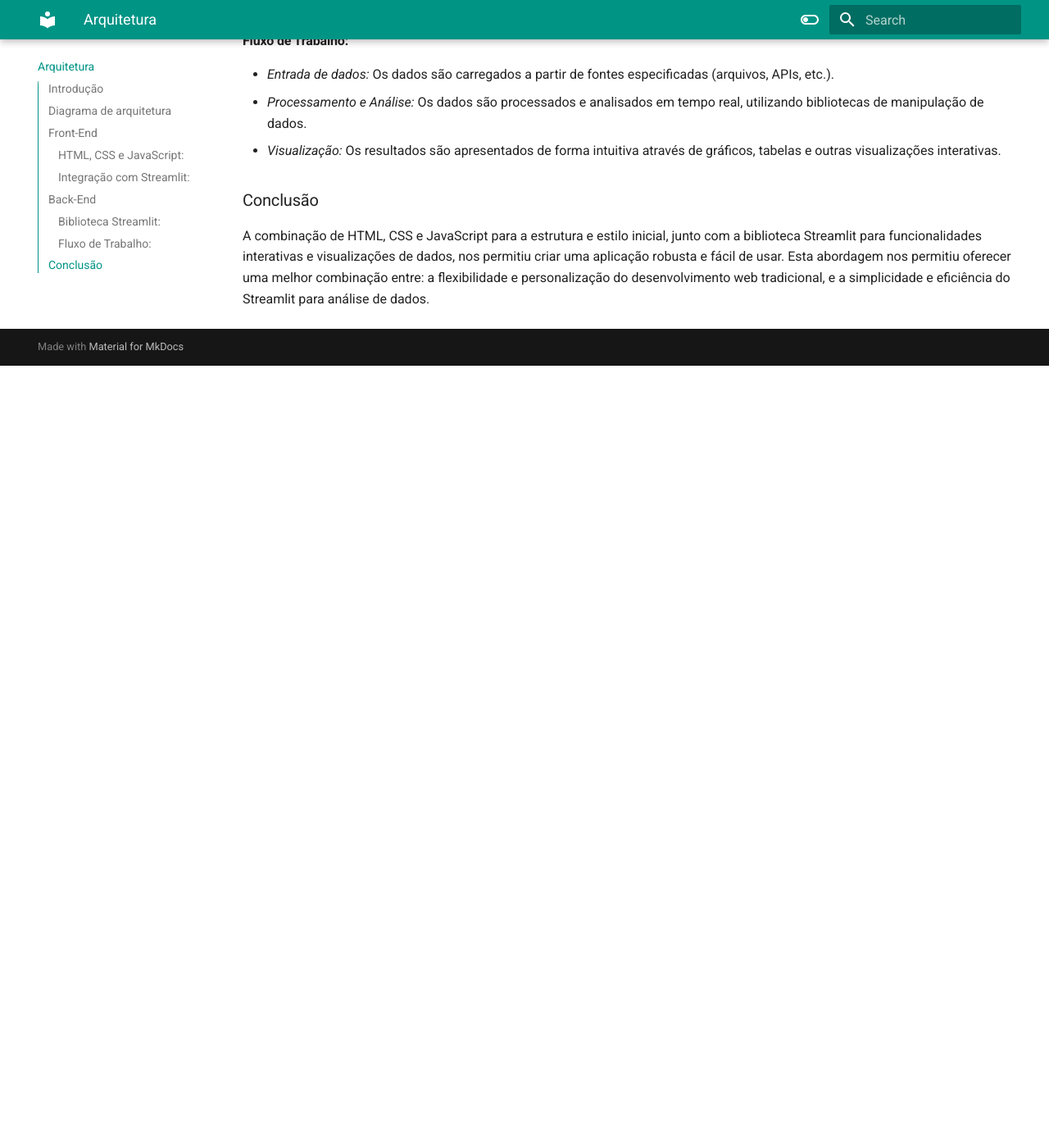
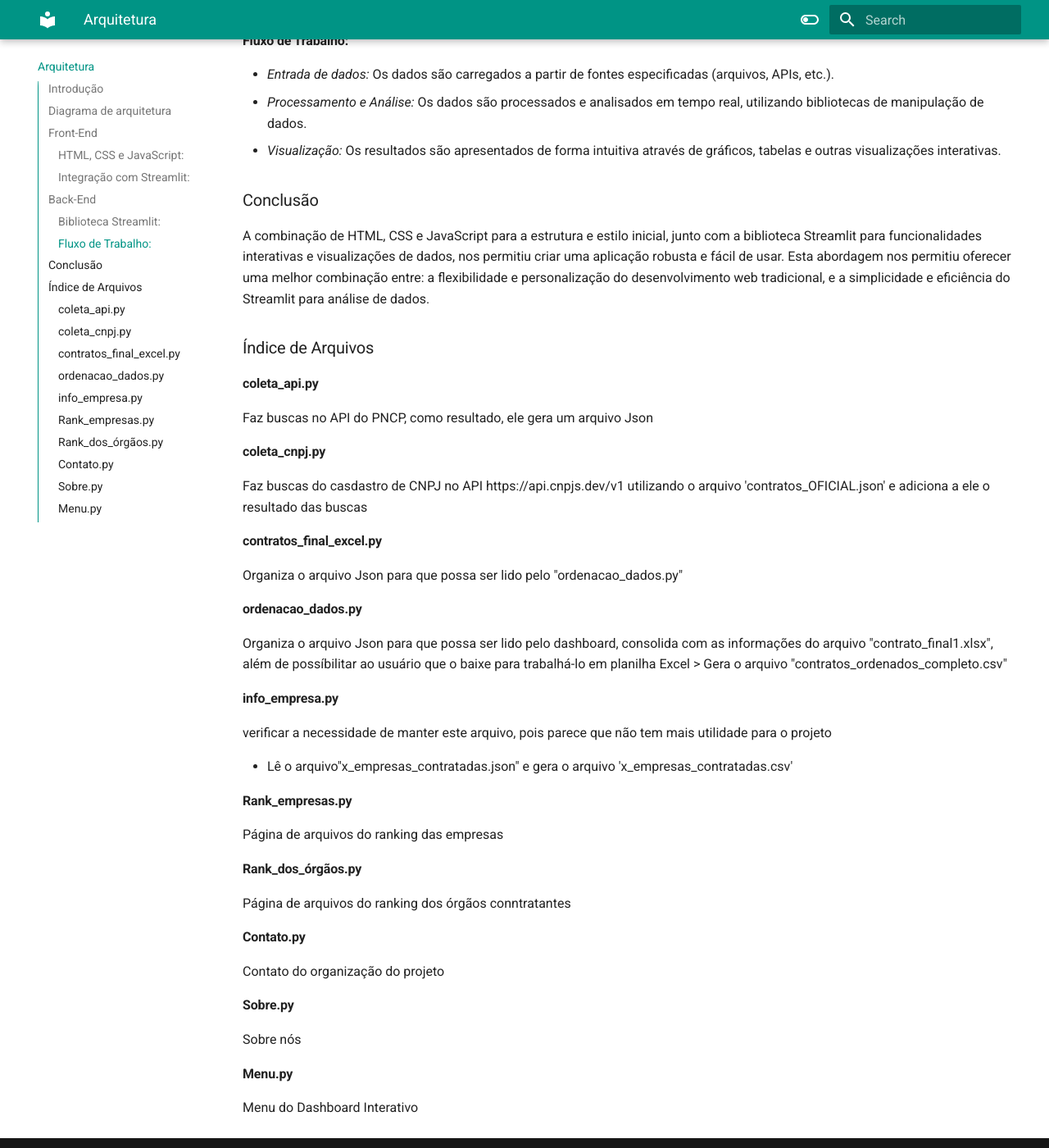
Before and after one commit to unb-mds/2024-1-Squad-10, an MkDocs documentation site: the page built from docs/Arquitetura.md, in a window 1280 px wide and 1400 px high, scrolled down 2428 px. Shown: the whole window at 82% size. Built offline with MkDocs 1.6.1 and Material for MkDocs 9.7.7, drawn with Linux system fonts in a browser that asks for light colours; before the commit the page ends 2874 px from its top, so only the background shows below that.

Commit message:
Inclusão do Índice dos arquivos na arquitetura

```diff
--- a/docs/Arquitetura.md
+++ b/docs/Arquitetura.md
@@ -64,3 +64,38 @@ O projeto LicitaNow visa verificar e mostrar aos usuários os gastos públicos d
 ### Conclusão
 
 A combinação de HTML, CSS e JavaScript para a estrutura e estilo inicial, junto com a biblioteca Streamlit para funcionalidades interativas e visualizações de dados, nos permitiu criar uma aplicação robusta e fácil de usar. Esta abordagem nos permitiu oferecer uma melhor combinação entre: a flexibilidade e personalização do desenvolvimento web tradicional, e a simplicidade e eficiência do Streamlit para análise de dados.
+
+### Índice de Arquivos
+
+#### coleta_api.py
+Faz buscas no API do PNCP, como resultado, ele gera um arquivo Json
+
+#### coleta_cnpj.py
+Faz buscas do casdastro de CNPJ no API https://api.cnpjs.dev/v1 utilizando o arquivo 'contratos_OFICIAL.json' e adiciona a ele o resultado das buscas
+
+#### contratos_final_excel.py
+Organiza o arquivo Json para que possa ser lido pelo "ordenacao_dados.py"
+
+#### ordenacao_dados.py
+Organiza o arquivo Json para que possa ser lido pelo dashboard, consolida com as informações do arquivo "contrato_final1.xlsx", além de possíbilitar ao usuário que o baixe para trabalhá-lo em planilha Excel > Gera o arquivo "contratos_ordenados_completo.csv"
+
+#### info_empresa.py
+verificar a necessidade de manter este arquivo, pois parece que não tem mais utilidade para o projeto
+
+- Lê o arquivo"x_empresas_contratadas.json" e gera o arquivo 'x_empresas_contratadas.csv'
+
+#### Rank_empresas.py
+Página de arquivos do ranking das empresas
+
+
+#### Rank_dos_órgãos.py
+Página de arquivos do ranking dos órgãos conntratantes
+
+#### Contato.py
+Contato do organização do projeto
+
+#### Sobre.py
+Sobre nós
+
+#### Menu.py
+Menu do Dashboard Interativo
```
